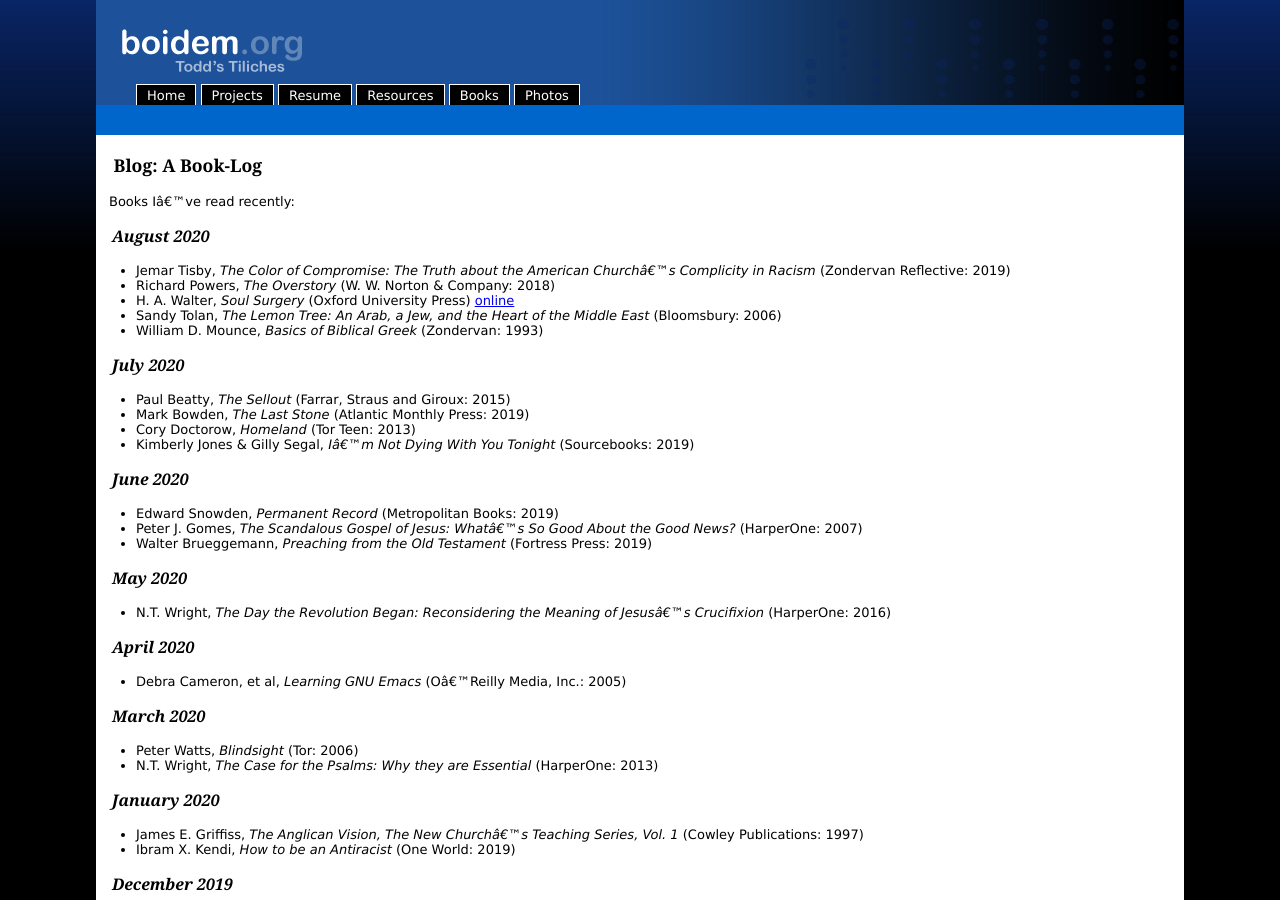
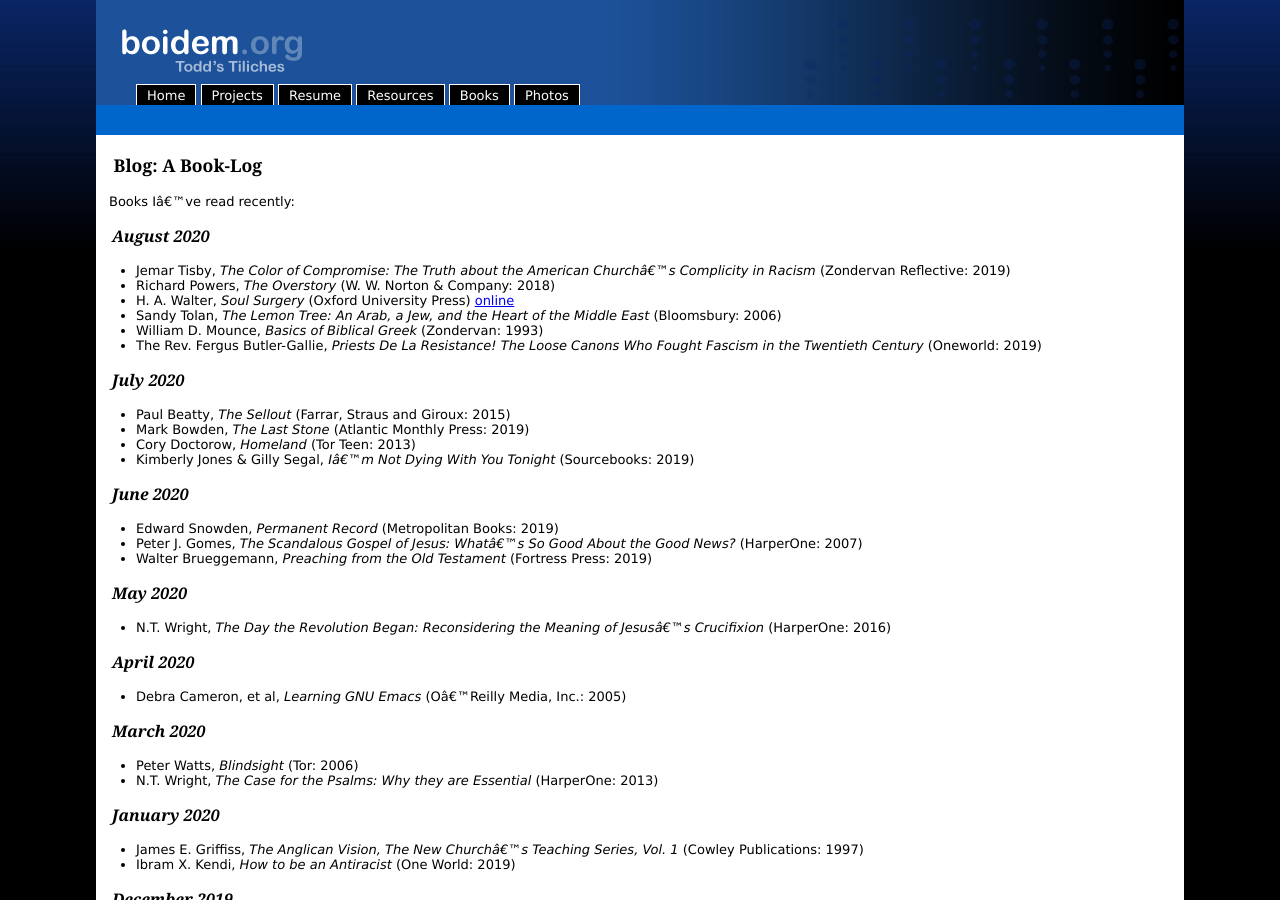
Before and after one commit to toddfoster/toddfoster.github.com, a Jekyll site: the page built from books.md, in a window 1280 px wide and 900 px high. Built offline with Jekyll 4.4.1, drawn with Linux system fonts in a browser that asks for light colours.

Commit message:
books: Butler-Gallie

```diff
--- a/books.md
+++ b/books.md
@@ -13,6 +13,7 @@ Books I've read recently:
 * H. A. Walter, _Soul Surgery_ (Oxford University Press) [online](https://stepstudy.org/)
 * Sandy Tolan, _The Lemon Tree: An Arab, a Jew, and the Heart of the Middle East_ (Bloomsbury: 2006)
 * William D. Mounce, _Basics of Biblical Greek_ (Zondervan: 1993)
+* The Rev. Fergus Butler-Gallie, _Priests De La Resistance! The Loose Canons Who Fought Fascism in the Twentieth Century_ (Oneworld: 2019)
 
 ## July 2020
 * Paul Beatty, _The Sellout_ (Farrar, Straus and Giroux: 2015)
```
